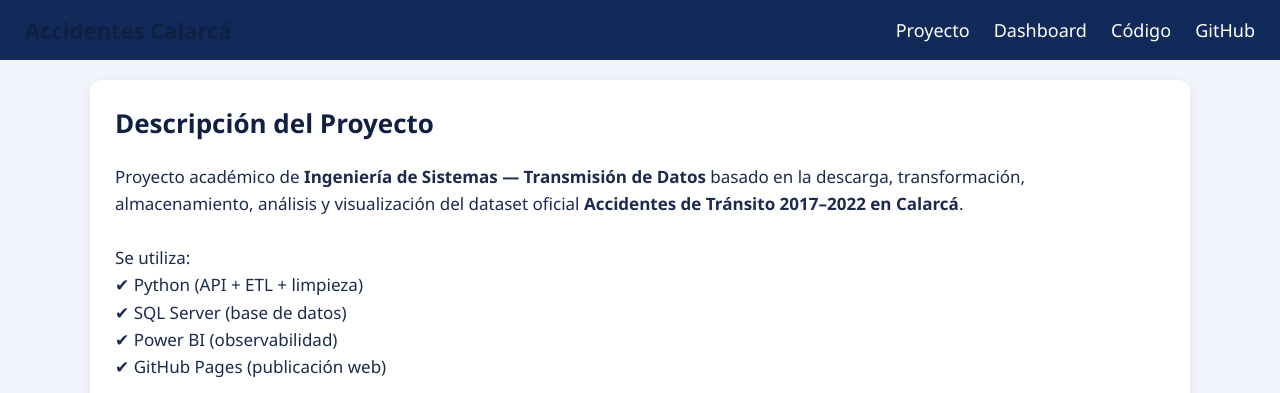
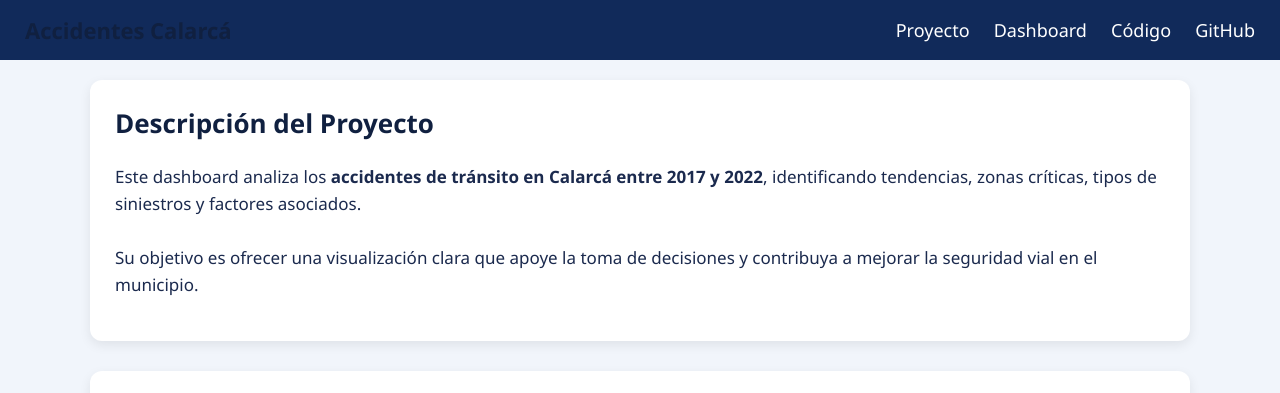
Before and after one commit to cast13/AccidentesCalarca-Web, a plain HTML site: page index.html in a window 1280 px wide. Shown: the top 393 px of the page. Drawn offline with Linux system fonts and the light colour scheme.

Commit message:
Update index.html

```diff
--- a/index.html
+++ b/index.html
@@ -131,17 +131,14 @@
 <div class="card" id="proyecto">
     <h2>Descripción del Proyecto</h2>
     <p>
-            Proyecto académico de <strong>Ingeniería de Sistemas — Transmisión de Datos</strong>
-            basado en la descarga, transformación, almacenamiento, análisis y visualización
-            del dataset oficial <strong>Accidentes de Tránsito 2017–2022 en Calarcá</strong>.
+        Este dashboard analiza los <strong>accidentes de tránsito en Calarcá entre 2017 y 2022</strong>,
+        identificando tendencias, zonas críticas, tipos de siniestros y factores asociados.
         <br><br>
-            Se utiliza:
-            <br>✔ Python (API + ETL + limpieza)
-            <br>✔ SQL Server (base de datos)
-            <br>✔ Power BI (observabilidad)
-            <br>✔ GitHub Pages (publicación web)
+        Su objetivo es ofrecer una visualización clara que apoye la toma de decisiones y
+        contribuya a mejorar la seguridad vial en el municipio.
     </p>
 </div>
+
 
     <!-- DASHBOARD -->
     <div class="card" id="dashboard">
```
Lines whose indentation alone changed are shown as unchanged.
